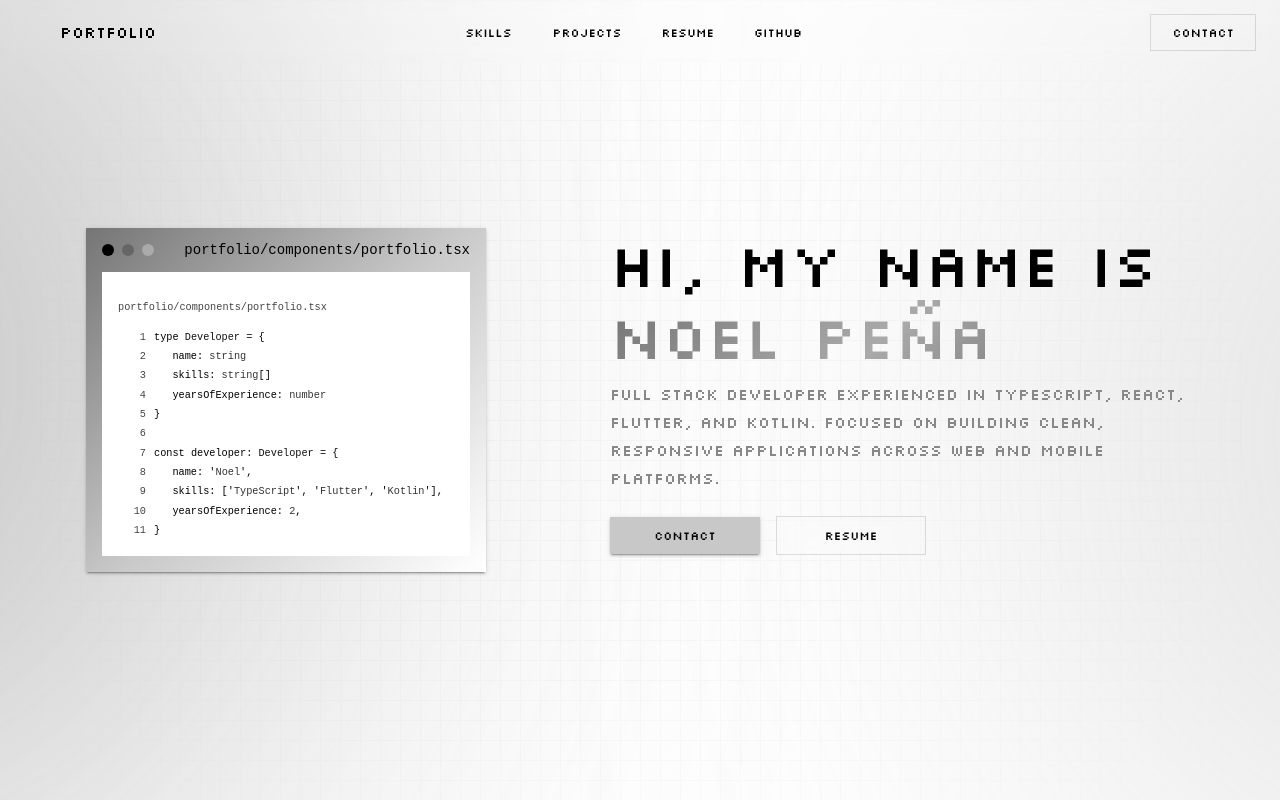
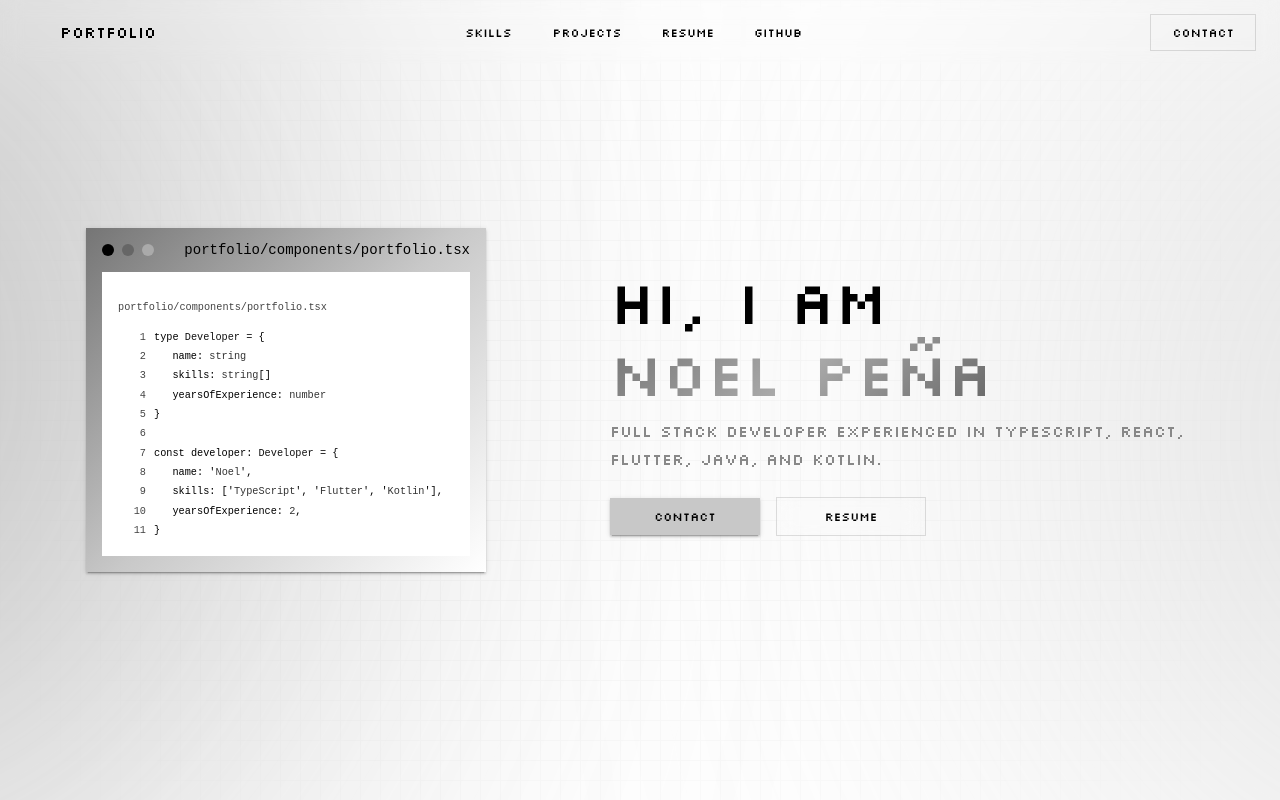
Before and after one commit to noel-pena/portfolio-v4, a Next.js app: page / in a window 1280 px wide. Built offline with nearby package versions, Linux system fonts and the light colour scheme; some icons are missing; what @mui/material-nextjs would draw is missing.

Commit message:
fixing padding

```diff
--- a/src/app/components/Footer/Footer.tsx
+++ b/src/app/components/Footer/Footer.tsx
@@ -45,7 +45,7 @@ export default function Footer() {
 				display: "flex",
 				justifyContent: "space-between",
 				flexDirection: "column",
-				minHeight: isMobile ? "75%" : "40%",
+				minHeight: isMobile ? "75%" : "25%",
 				background: `linear-gradient(135deg, ${theme.vars?.palette.background.default}, ${theme.vars?.palette.glowColors.wallpaper}, ${theme.vars?.palette.background.default})`,
 			}}
 		>
--- a/src/app/components/Hero/Hero.tsx
+++ b/src/app/components/Hero/Hero.tsx
@@ -33,17 +33,12 @@ export default function Hero() {
 			<Grid
 				container
 				justifyContent="space-around"
-				width="100%"
+				alignItems="center"
 				maxWidth="lg"
 				spacing={4}
 			>
 				{!isMobile && (
-					<Grid
-						size={{ xs: 12, md: 6 }}
-						minWidth={326}
-						maxWidth={400}
-						width="100%"
-					>
+					<Grid size={{ xs: 12, md: 6 }} maxWidth={400}>
 						<DeveloperWindow />
 					</Grid>
 				)}
@@ -63,7 +58,7 @@ export default function Hero() {
 							variant={isMobile ? "h3" : "h2"}
 							textAlign={isMobile ? "center" : "left"}
 						>
-							Hi, my name is
+							Hi, I am
 							<Box
 								component="span"
 								sx={{
@@ -85,8 +80,7 @@ export default function Hero() {
 							sx={{ fontWeight: 200 }}
 						>
 							Full stack developer experienced in TypeScript, React, Flutter,
-							and Kotlin. Focused on building clean, responsive applications
-							across web and mobile platforms.
+							Java, and Kotlin.
 						</Typography>
 						<Stack
 							direction={isMobile ? "column" : "row"}
```
Also changed, not shown: 1 other file (tests, documents, lock files or other folders).
